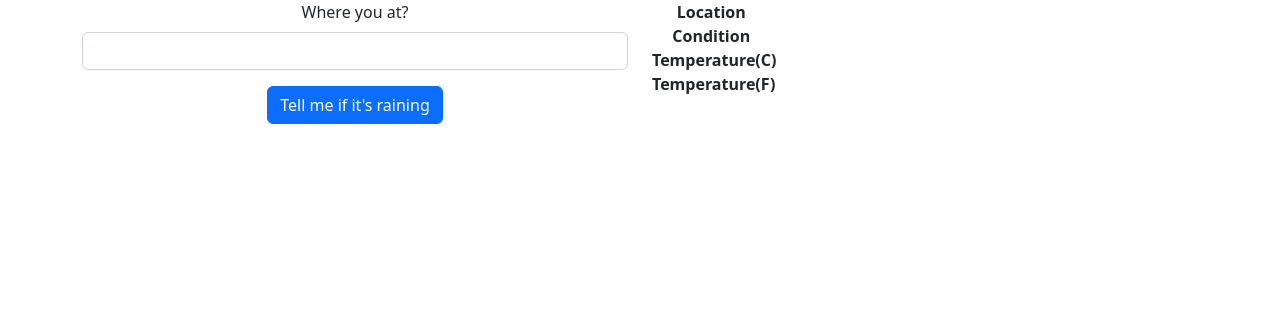
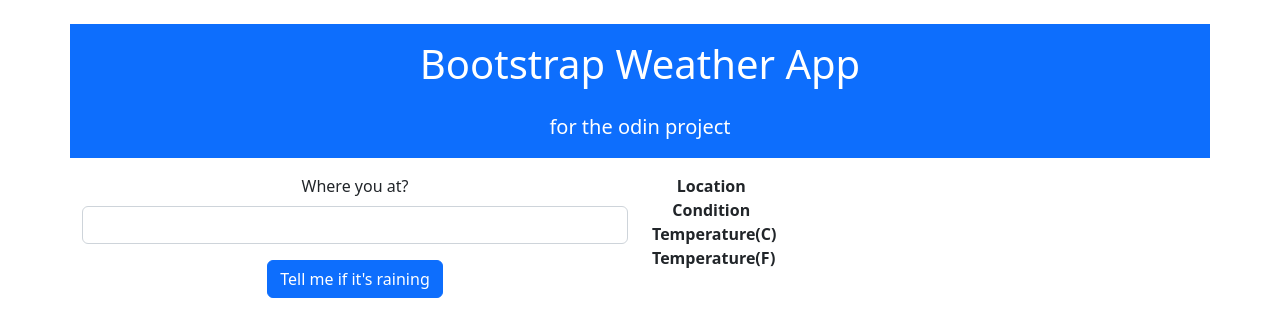
Before and after one commit to hammertime1070/weather-app, a website: page index.html in a window 1280 px wide. Drawn offline with nearby package versions, Linux system fonts and the light colour scheme; no server answers.

Commit message:
Add header

```diff
--- a/index.html
+++ b/index.html
@@ -7,6 +7,10 @@
     <link rel="stylesheet" href="https://cdn.jsdelivr.net/npm/bootstrap@5.2.3/dist/css/bootstrap.min.css" integrity="sha384-rbsA2VBKQhggwzxH7pPCaAqO46MgnOM80zW1RWuH61DGLwZJEdK2Kadq2F9CUG65" crossorigin="anonymous">
 </head>
 <body>
+    <div class="container mt-4 bg-primary text-white"> <!-- Bootstrap bg-primary for blue background and text-white for white text -->
+        <h1 class="text-center py-3">Bootstrap Weather App</h1>
+        <p class="text-center lead pb-3">for the odin project</p>
+    </div>
     <div class="container text-center">
         <div class="row">
         <div class="col">
```
